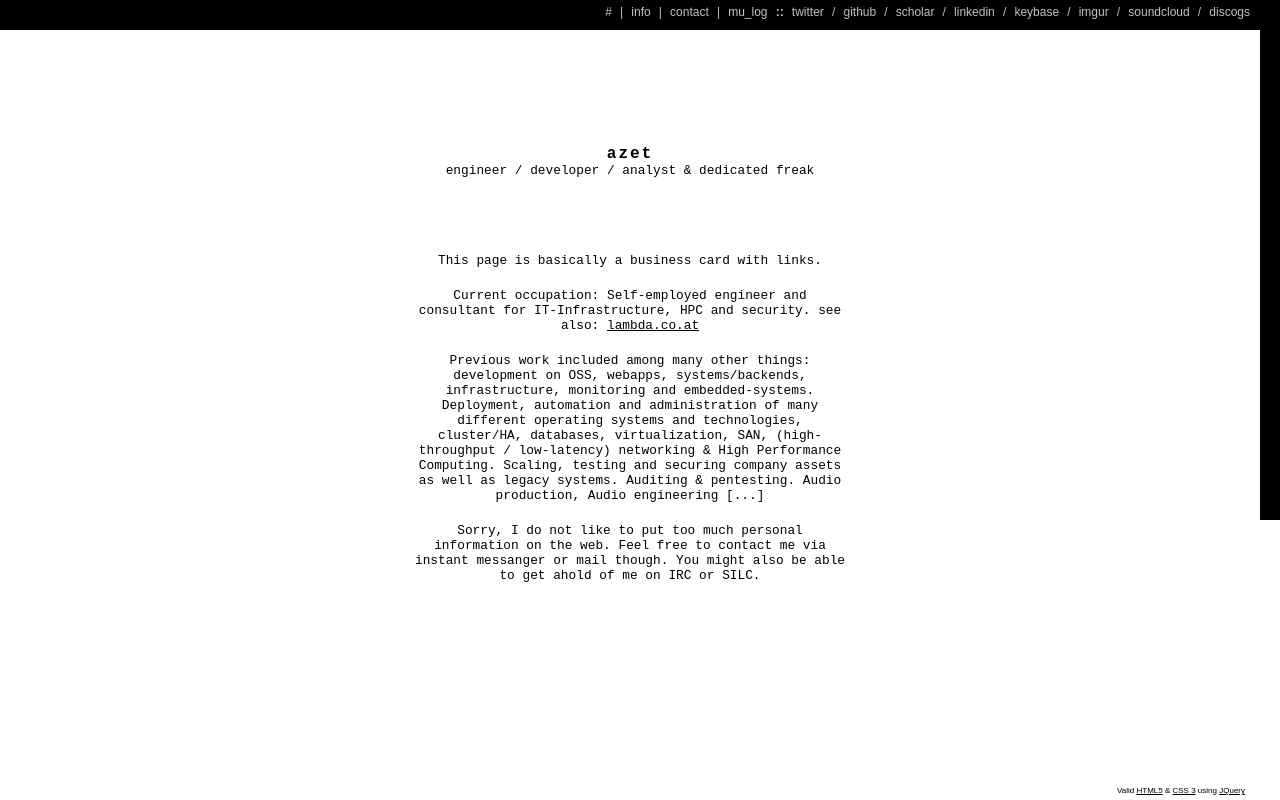
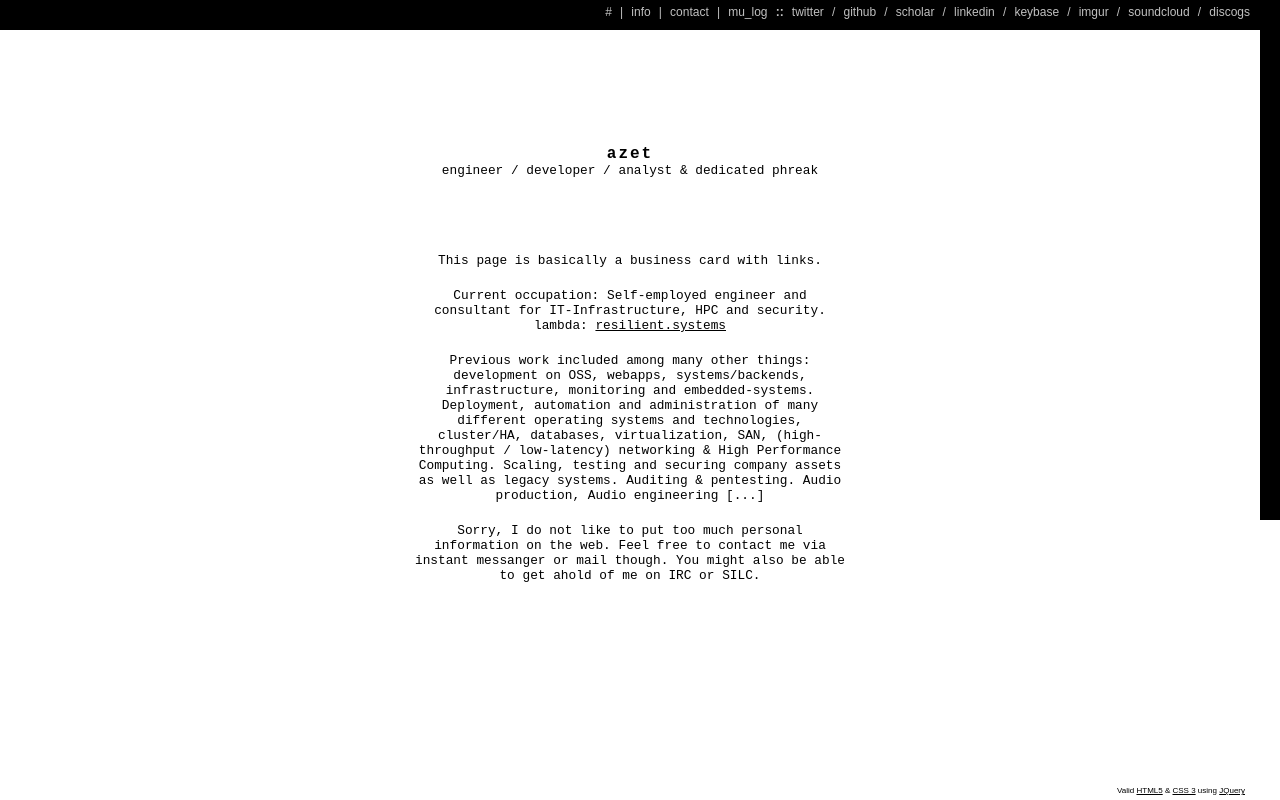
Before and after one commit to azet/azet.github.io, a plain HTML site: page index.html in a window 1280 px wide. Both pictures are taken after a click on the link "info". Drawn offline with nearby package versions, Linux system fonts and the light colour scheme.

Commit message:
change company URL to resilient.systems

```diff
--- a/index.html
+++ b/index.html
@@ -57,7 +57,7 @@
 
 			$("a.info").click(
 				function () {
-					$("div.dynamic").html('<p>This page is basically a business card with links.</p><p>Current occupation: Self-employed engineer and consultant for IT-Infrastructure, HPC and security. see also: <a href="http://lambda.co.at" alt="lambda.co.at">lambda.co.at</a></p><p>Previous work included among many other things: development on OSS, webapps, systems/backends, infrastructure, monitoring and embedded-systems. Deployment, automation and administration of many different operating systems and technologies, cluster/HA, databases, virtualization, SAN, (high-throughput / low-latency) networking & High Performance Computing. Scaling, testing and securing company assets as well as legacy systems. Auditing & pentesting. Audio production, Audio engineering [...]</p><p>Sorry, I do not like to put too much personal information on the web. Feel free to contact me via instant messanger or mail though. You might also be able to get ahold of me on IRC or SILC.</p>');
+					$("div.dynamic").html('<p>This page is basically a business card with links.</p><p>Current occupation: Self-employed engineer and consultant for IT-Infrastructure, HPC and security. lambda: <a href="http://resilient.systems" alt="resilient.systems">resilient.systems</a></p><p>Previous work included among many other things: development on OSS, webapps, systems/backends, infrastructure, monitoring and embedded-systems. Deployment, automation and administration of many different operating systems and technologies, cluster/HA, databases, virtualization, SAN, (high-throughput / low-latency) networking & High Performance Computing. Scaling, testing and securing company assets as well as legacy systems. Auditing & pentesting. Audio production, Audio engineering [...]</p><p>Sorry, I do not like to put too much personal information on the web. Feel free to contact me via instant messanger or mail though. You might also be able to get ahold of me on IRC or SILC.</p>');
 			});
 		});
 	</script>
@@ -66,7 +66,7 @@
 	</nav>
 	<div class="bizcard">
 		<span class="header">azet</span><br />
-		<span class="subtext">engineer / developer / analyst & dedicated freak</span>
+		<span class="subtext">engineer / developer / analyst & dedicated phreak</span>
 	</div>
 	<noscript>
 		<p><strong>well,.. you'll need javascript support for this.</strong></p>
```
